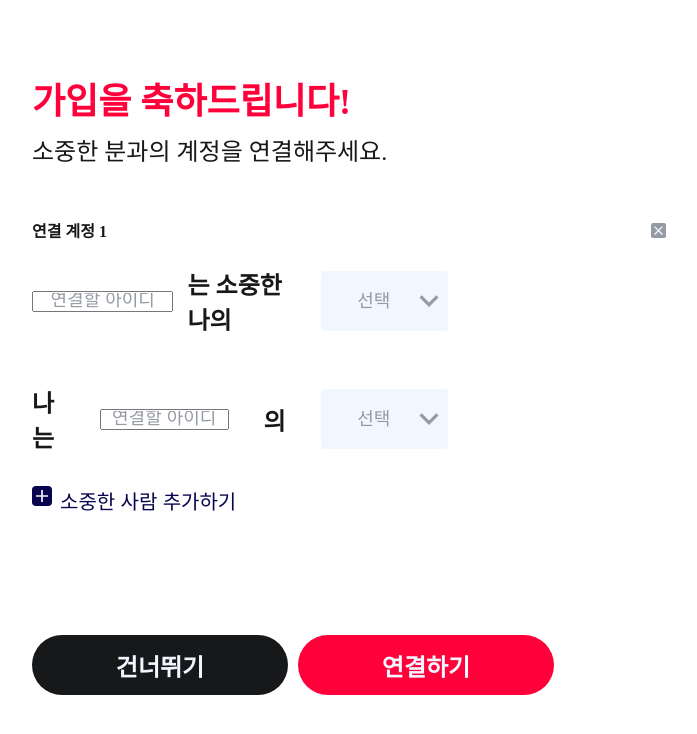
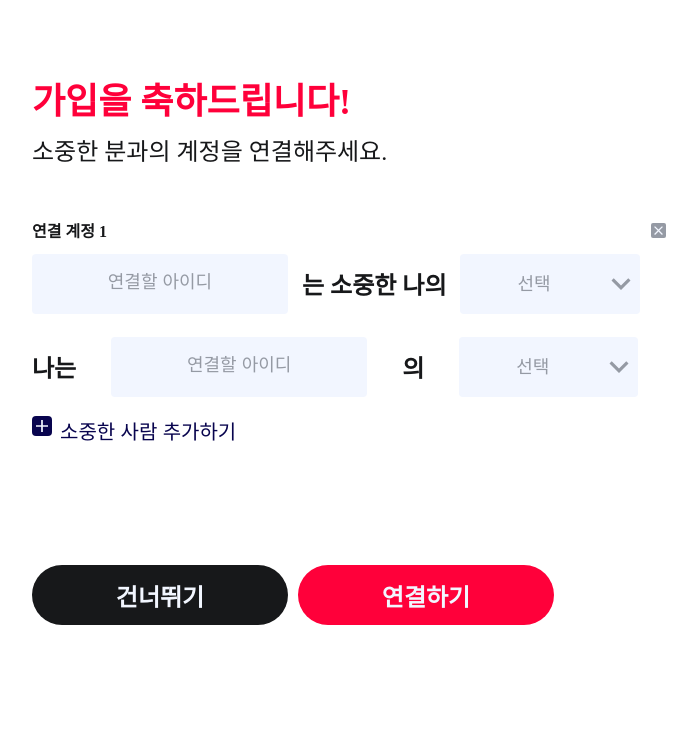
Before and after one commit to Munanhada/Backend, a Django app: page /accounts/accountConnection/ in a window 1280 px wide. Shown: the top 734 px of the page, without its empty margins (296-993 px from the left). Run offline with Django 4.2, Linux system fonts and the light colour scheme; the visitor is signed in with stand-in values (Sample User, id 1).

Commit message:
계정 연결 페이지 css wkrdjq

```diff
--- a/MOONAN/static/css/accountConnection.css
+++ b/MOONAN/static/css/accountConnection.css
@@ -15,6 +15,10 @@ header>p {
     line-height: normal;
     margin: 0;
     padding-top: 1vh;
+}
+
+.connectIdBox {
+    width: 100%;
 }
 
 .connectBox {
@@ -52,7 +56,11 @@ header>p {
 
 .connectBox .famIdField, .connectBox .famIdField2 {
     width: 40%;
+    height: 60px;
     text-align: center;
+    border-radius: 4px;
+    background: var(--unnamed, #F2F6FF);
+    border: none;
 }
 
 .connectBox .famIdField::placeholder, .connectBox .famIdField2::placeholder {
@@ -86,7 +94,7 @@ header>p {
     margin: 0;
 }
 .hello, .hello2{
-    width: 30%;
+    width: 28%;
     height: 60px;
     flex-shrink: 0;
     border-radius: 4px;
@@ -109,7 +117,7 @@ header>p {
     background-position: right center;
     background-repeat: no-repeat;
     padding-right: 5%; /* 아이콘 간격 조정 */
-    margin-right: 2%;
+    /* margin-right: 2%; */
 }
 
 .hello > option, .hello2>option{
@@ -347,6 +355,7 @@ header>p {
     border: none;
     background: none;
     cursor: pointer;
+    text-decoration: none;
 }
 
 @media (max-width: 450px) {
```
